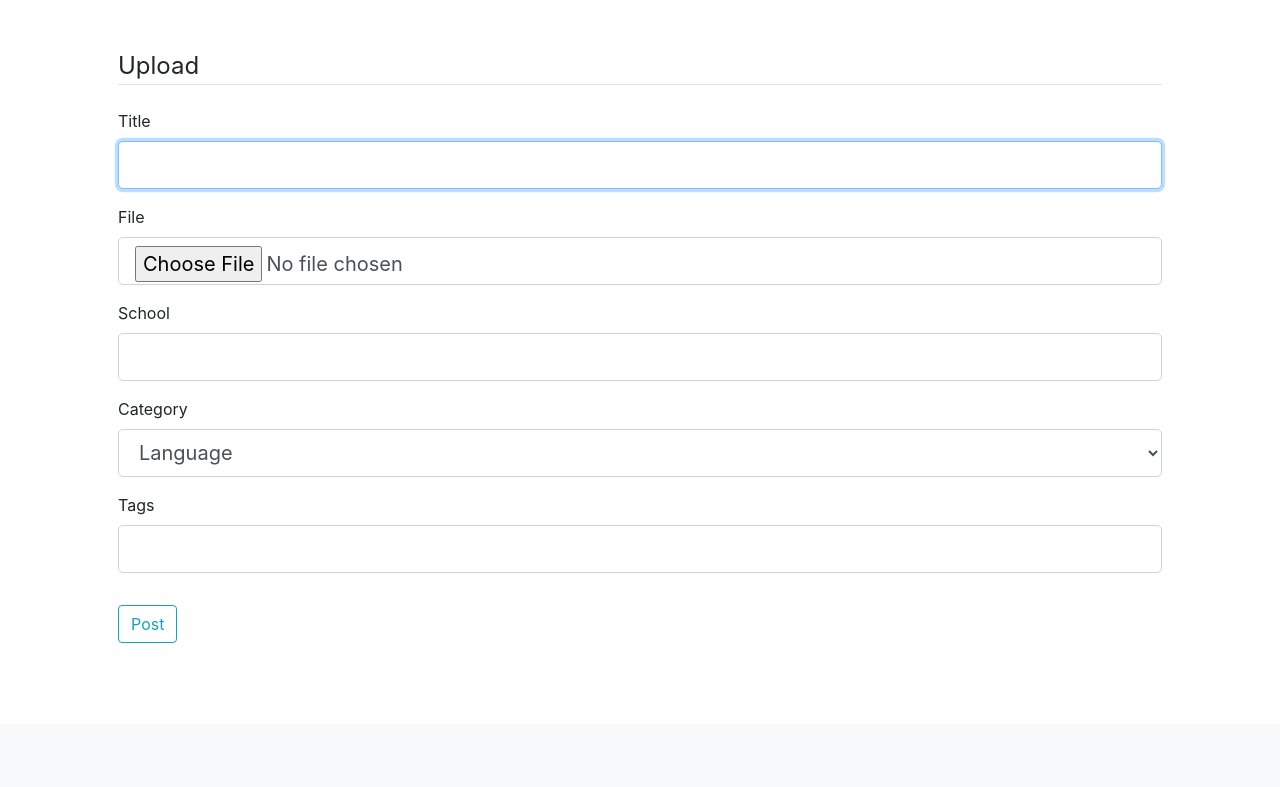
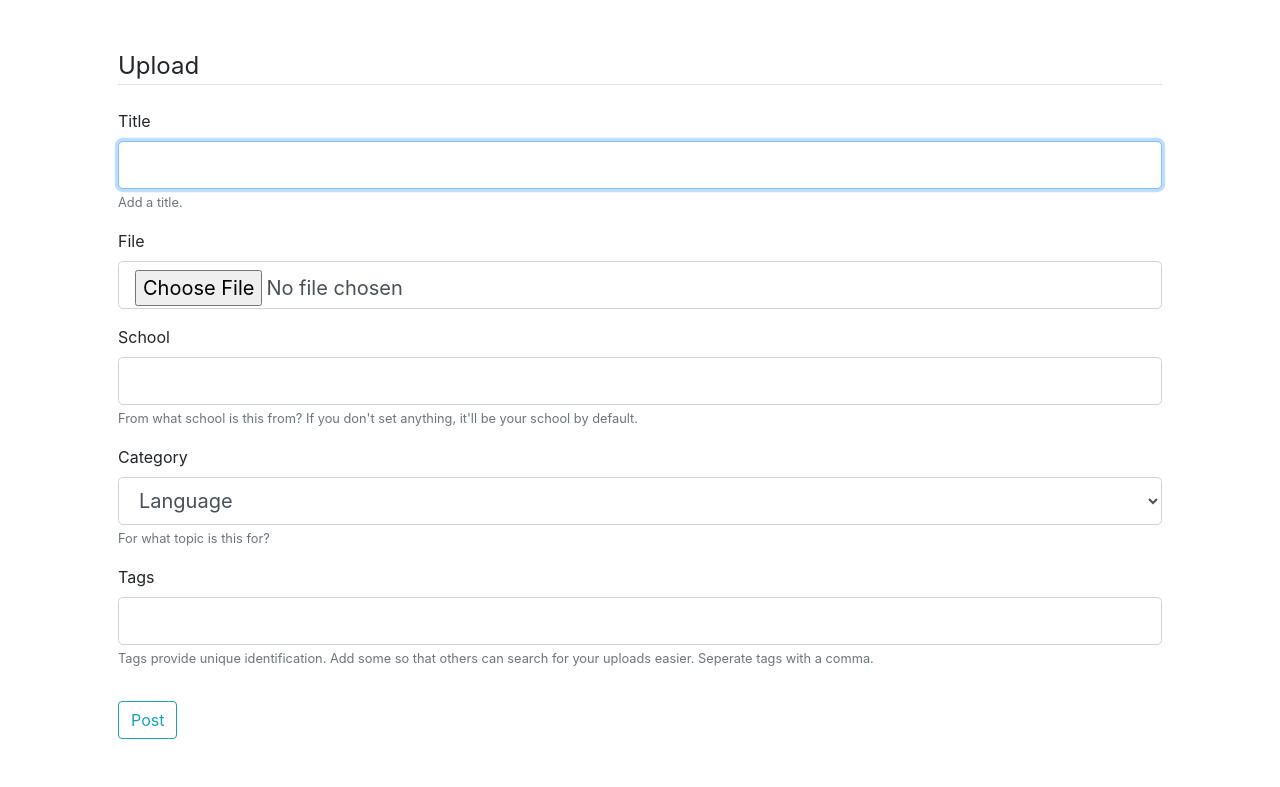
Before and after one commit to francisdbillones/LearnNet, a Flask app: page /upload in a window 1280 px wide. Shown: the part 76-863 px from the top of the page. Before the commit the page ends 719 px from the top, so only its background shows below. Run offline with Flask 2, Linux system fonts and the light colour scheme; the visitor is signed in with stand-in values (Sample User, id 1); some libraries are stand-ins or nearby versions.

Commit message:
added description for each field in upload.html

```diff
--- a/learn_net/forms.py
+++ b/learn_net/forms.py
@@ -61,5 +61,5 @@ class UploadContentForm(FlaskForm):
     category = SelectField('Category', description='For what topic is this for?', choices=[
         'Language', 'Mathematics', 'Science', 'Health', 'Physical Education', 'Art', 'Music', 'Other'
     ])
-    tags = StringField('Tags', description='Tags provide unique identification. Add some so that others can search for your uploads easier.')
+    tags = StringField('Tags', description='Tags provide unique identification. Add some so that others can search for your uploads easier. Seperate tags with a comma.')
     submit = SubmitField('Post')
--- a/learn_net/templates/signup.html
+++ b/learn_net/templates/signup.html
@@ -84,6 +84,6 @@
 <div class='border-top pt-3'>
     <small class='text-muted'>
         Have an account? <a class='ml-2' href='{{ url_for("signin") }}'>Sign in</a>
-    <small>
+    </small>
 </div>
 {% endblock %}
--- a/learn_net/templates/upload.html
+++ b/learn_net/templates/upload.html
@@ -19,6 +19,9 @@
 
                 {% else %}
                   {{ form.title(class='form-control form-control-lg', autocomplete='off', autofocus=true) }}
+                  <small class='text-muted'>
+                    {{ form.title.description }}
+                  </small>
                 {% endif %}
             </div>
             <div class='form-group'>
@@ -33,6 +36,9 @@
 
                 {% else %}
                   {{ form.file(class='form-control form-control-lg', autocomplete='off', autofocus=true) }}
+                  <small class='text-muted'>
+                    {{ form.file.description }}
+                  </small>
                 {% endif %}
             </div>
 
@@ -49,26 +55,37 @@
 
                 {% else %}
                   {{ form.school(class='form-control form-control-lg', autocomplete='off') }}
+                  <small class='text-muted'>
+                    {{ form.school.description }}
+                  </small>
                 {% endif %}
             </div>
             <div class='form-group'>
                 {{ form.category.label(class='form=control-label') }}
-                {{ form.category(class='form-control form-control-lg', autocomplete='off') }}
                 {% if form.category.errors %}
                   <!-- display errors !-->
                     {% for error in form.category.errors %}
                       <span class='text-danger'>{{ error }}</span>
                     {% endfor %}
+                  {% else %}
+                    {{ form.category(class='form-control form-control-lg', autocomplete='off') }}
+                    <small class='text-muted'>
+                      {{ form.category.description }}
+                    </small>
                 {% endif %}
             </div>
             <div class='form-group'>
                 {{ form.tags.label(class='form=control-label') }}
-                {{ form.tags(class='form-control form-control-lg', autocomplete='off') }}
                 {% if form.tags.errors %}
                   <!-- display errors !-->
                     {% for error in form.tags.errors %}
                       <span class='text-danger'>{{ error }}</span>
                     {% endfor %}
+                {% else %}
+                    {{ form.tags(class='form-control form-control-lg', autocomplete='off') }}
+                    <small class='text-muted'>
+                      {{ form.tags.description }}
+                    </small>
                 {% endif %}
             </div>
         </fieldset>
```
